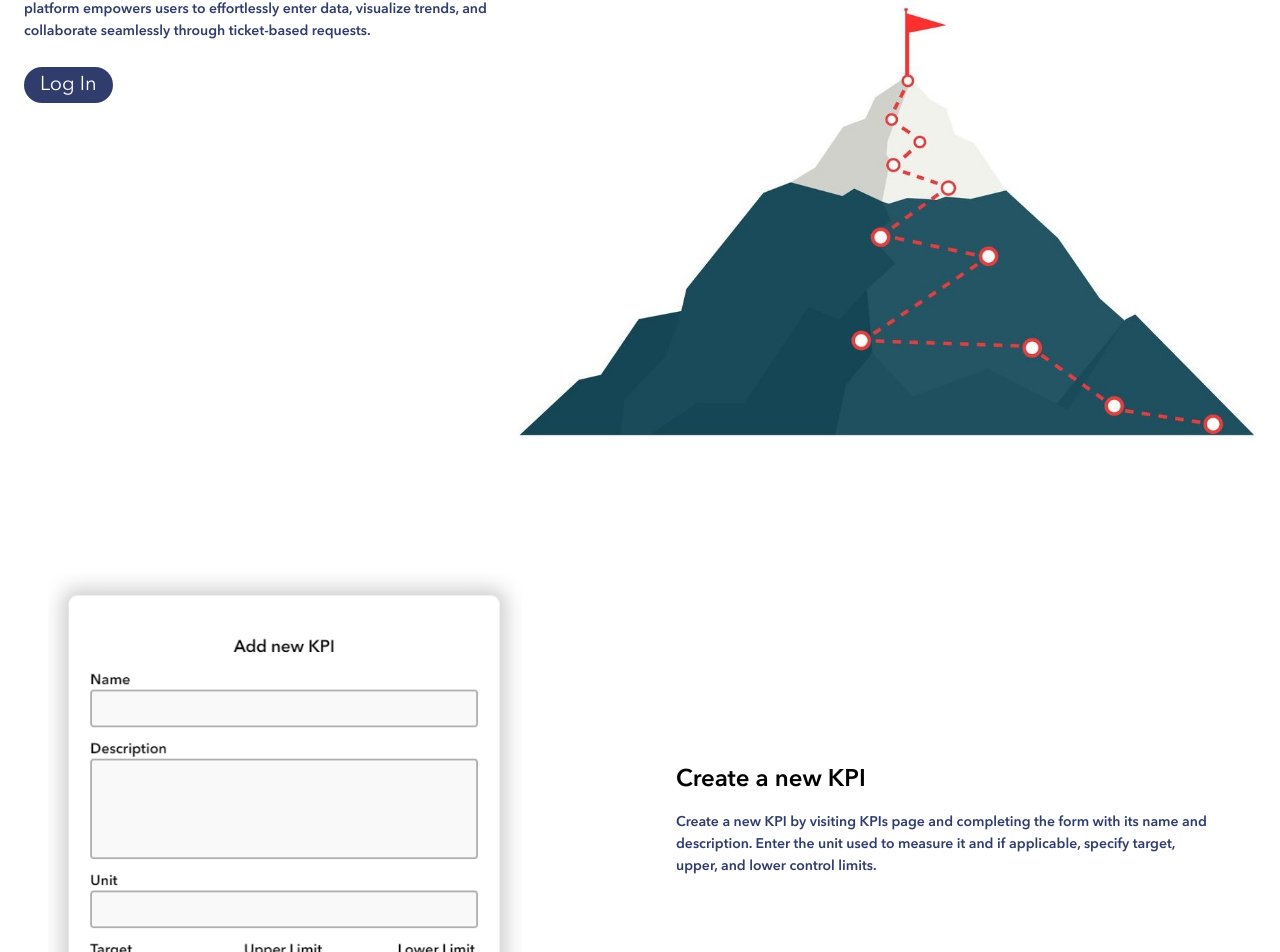
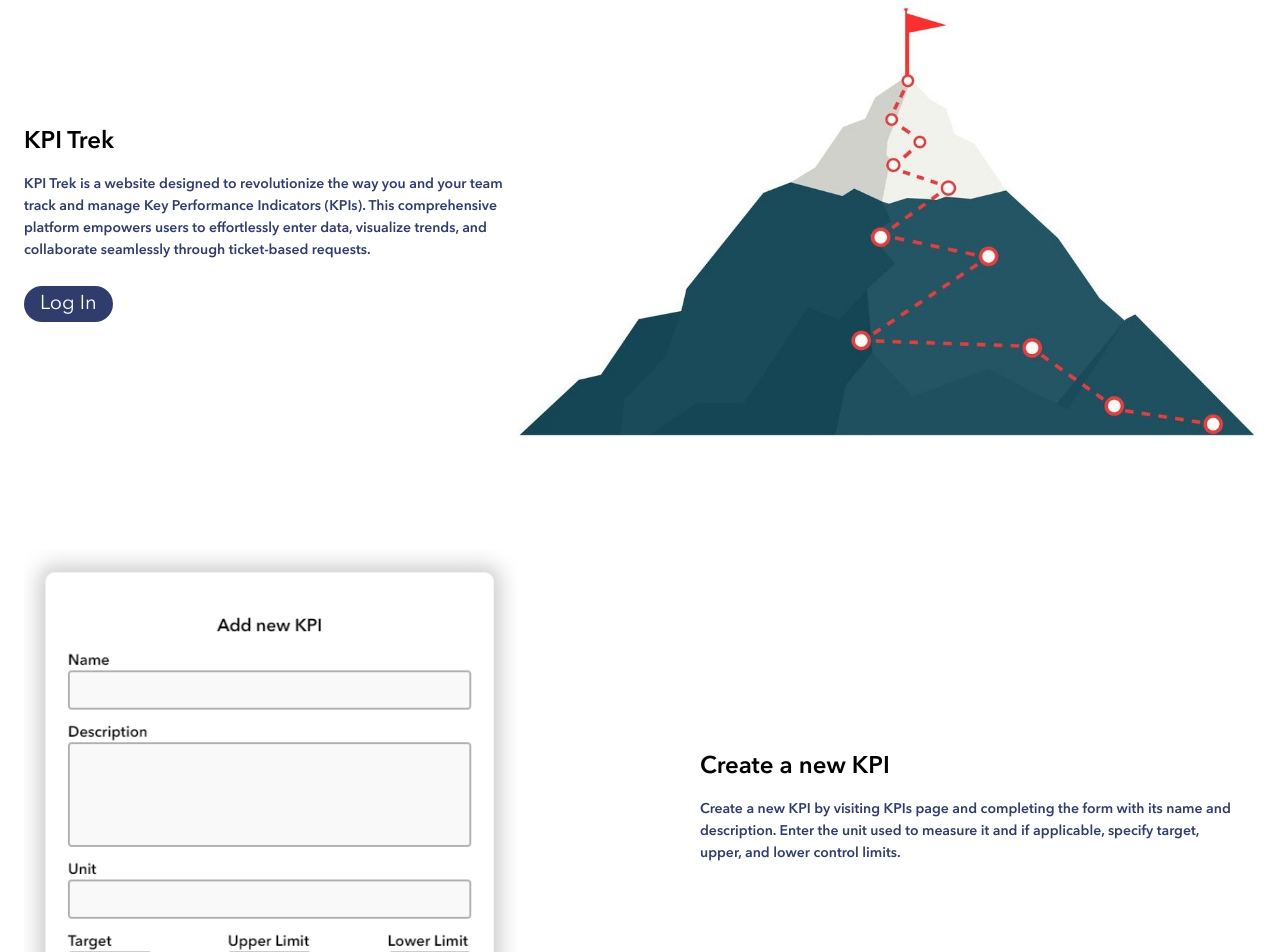
Before and after one commit to tavaresflavia/kpi-trek, a React (Create React App) app: page / in a window 1280 px wide. Shown: the part 234-1186 px from the top of the page. Built offline with nearby package versions, Linux system fonts and the light colour scheme; no server answers.

Commit message:
added readme and fix header design

```diff
--- a/src/components/Header/Header.js
+++ b/src/components/Header/Header.js
@@ -32,7 +32,6 @@ const Header = ({ isLoggedIn }) => {
         </ul>
       )}
       <img className="nav__logo" src={logo} alt="KPITrek logo" />
-
       {isLoggedIn && (
         <ul className="nav__list">
           <NavLink to="/KPI" className="nav__link">
--- a/src/components/Header/Header.scss
+++ b/src/components/Header/Header.scss
@@ -5,17 +5,17 @@
     @include flex-justify(center);
     flex-direction: column;
     max-width: 25rem;
-
     margin: 0 auto;
+    align-items: center;
 
     @include tablet{
         font-size: 1.5rem;
         max-width: 62.5rem;
-    }
-    align-items: center;
-    @include tablet{
         flex-direction: row;
         align-items: center;
+    }
+    @include desktop{
+        width:$desktop-width;
     }
 
     &__link{
@@ -23,22 +23,18 @@
         text-decoration: none;
         margin: $mobile-margin;
         text-align: left;
-        @include tablet{
+        @include desktop{
         margin: $tablet-desktop-margin;
         }
-
     }
 
     &__logo{
         order:-1;
         max-width: 100%;
-
-
         @include tablet{
             order:0;
             width:40%;
         }
-
     }
 
     &__logout{
@@ -55,16 +51,9 @@
             font-weight: 600;
             padding: 0.5rem $mobile-margin;
         }
-        @include desktop {
-
-            position:absolute;
-            right: 20px;
-
-        }
     }
 }
 
 .active{
     border-bottom:  2px solid $primary-text-color;
-
 }
--- a/src/pages/HomePage/HomePage.scss
+++ b/src/pages/HomePage/HomePage.scss
@@ -12,8 +12,7 @@
   }
 }
 .hero {
-
-  @include flex-justify(center);
+  display: flex;
   flex-direction: column;
   align-items: center;
 
@@ -31,7 +30,6 @@
   }
 
   &__content {
-    align-self:flex-start;
     animation: fade-right 1s;
     margin-bottom: $mobile-margin;
     max-width: 33.75rem;
@@ -99,6 +97,7 @@
 .how {
   &__feature {
     @extend .home-page;
+    padding:0;
     &--comment{
       transform: translateY(-6.5rem);
       @include tablet{
```
Also changed, not shown: src/assets/images/hero.svg (deleted), 1 other file (tests, documents, lock files or other folders).
